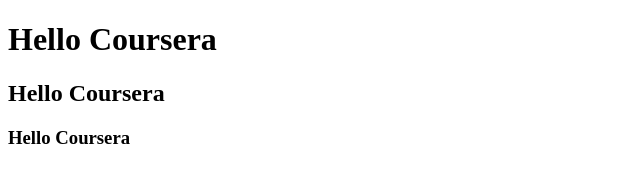
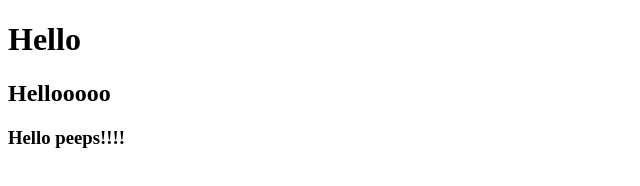
Before and after one commit to Gomatii/coursera, a plain HTML site: page site/index.html in a window 1280 px wide. Shown: the whole page, without its empty margins (0-640 px from the left). Drawn offline with Linux system fonts and the light colour scheme.

Commit message:
My practice

```diff
--- a/site/index.html
+++ b/site/index.html
@@ -4,8 +4,8 @@
 	<title></title>
 </head>
 <body>
-<h1>Hello Coursera </h1>
-<h2>Hello Coursera </h2>
-<h3>Hello Coursera </h3>
+<h1>Hello  </h1>
+<h2>Hellooooo </h2>
+<h3>Hello peeps!!!! </h3>
 </body>
 </html>
```
Also changed, not shown: practice/index1.html (added, +10 -0 lines).
